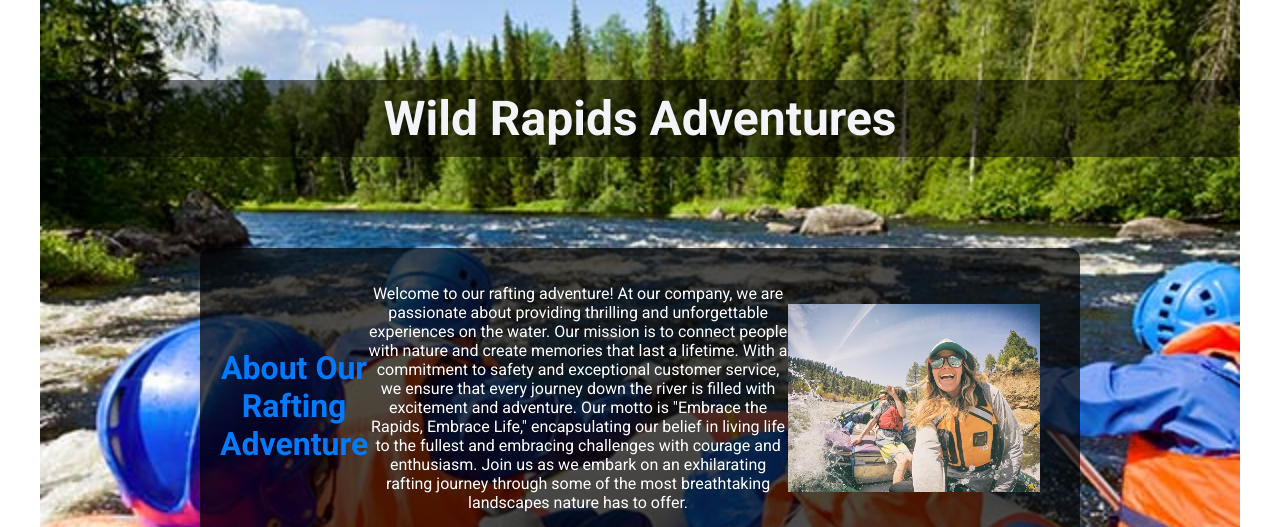
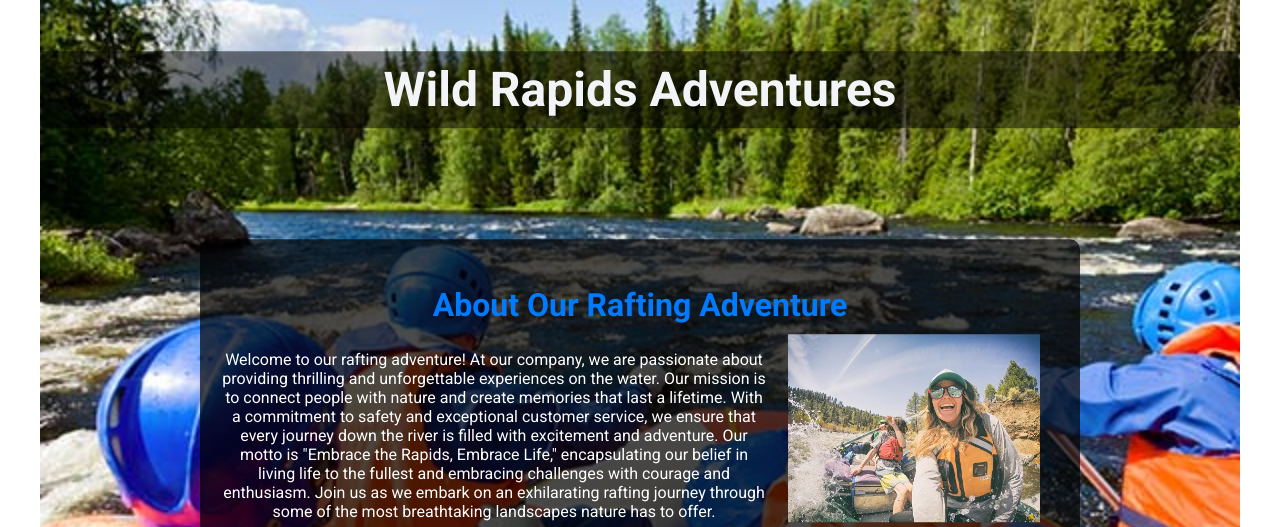
Before and after one commit to nicolavalone/wdd130, a plain HTML site: page wwr/about.html in a window 1280 px wide. Shown: the part 273-800 px from the top of the page. Drawn offline with Linux system fonts and the light colour scheme.

Commit message:
about updated

```diff
--- a/wwr/about.html
+++ b/wwr/about.html
@@ -25,17 +25,12 @@
                 <h1>Wild Rapids Adventures</h1>
                 <article>
                     <h2>About Our Rafting Adventure</h2>
-                    <p>Welcome to our rafting adventure! At our company, we are passionate
-                        about providing thrilling and unforgettable experiences on the water.
-                        Our mission is to connect people with nature and create memories that
-                        last a lifetime. With a commitment to safety and exceptional customer
-                        service, we ensure that every journey down the river is filled with
-                        excitement and adventure. Our motto is "Embrace the Rapids, Embrace Life,"
-                        encapsulating our belief in living life to the fullest and embracing challenges
-                        with courage and enthusiasm. Join us as we embark on an exhilarating rafting
-                        journey through some of the most breathtaking landscapes nature has to offer.</p>
-                    <img src="images/happy-client.jpg" alt="Client">
+                    <div class="article-content">
+                        <p>Welcome to our rafting adventure! At our company, we are passionate about providing thrilling and unforgettable experiences on the water. Our mission is to connect people with nature and create memories that last a lifetime. With a commitment to safety and exceptional customer service, we ensure that every journey down the river is filled with excitement and adventure. Our motto is "Embrace the Rapids, Embrace Life," encapsulating our belief in living life to the fullest and embracing challenges with courage and enthusiasm. Join us as we embark on an exhilarating rafting journey through some of the most breathtaking landscapes nature has to offer.</p>
+                        <img src="images/happy-client.jpg" alt="Client">
+                    </div>
                 </article>
+
             </div>
         </div>
         <section>
--- a/wwr/styles/rafting.css
+++ b/wwr/styles/rafting.css
@@ -77,7 +77,7 @@ body {
     font-size: 3.0rem;
     margin-bottom: 20px;
     position: absolute;
-    top: -200px;
+    top: -220px;
     left: 50%;
     /* Adjusted to start from the left */
     width: 131.5%;
@@ -91,10 +91,36 @@ body {
     /* Add shadow to the text */
 }
 
+.content article {
+    display: flex;
+    flex-direction: column;
+    align-items: center;
+    text-align: center;
+}
+
 .content article h2 {
     color: var(--primary-color);
     font-size: 2rem;
     margin-bottom: 10px;
+}
+
+.content article .article-content {
+    display: flex;
+    justify-content: center;
+    align-items: flex-start;
+}
+
+.content article .article-content p {
+    opacity: 1.0;
+    /* Adjust opacity for improved readability */
+    width: 70%;
+    /* Adjust as needed */
+}
+
+.content article .article-content img {
+    width: 30%;
+    margin-left: 20px;
+    z-index: 1;
 }
 
 .content article p {
@@ -102,17 +128,10 @@ body {
     /* Adjust opacity for improved readability */
 }
 
-.content article {
-    display: flex;
-    align-items: center;
-    justify-content: space-between;
-}
-
 .content article img {
-    flex: 0 0 auto;
-    width: 30%;
+    width: 25%;
     margin-right: 20px;
-    z-index: 1;
+    z-index: 2;
 }
 
 .sociallinks {
```
